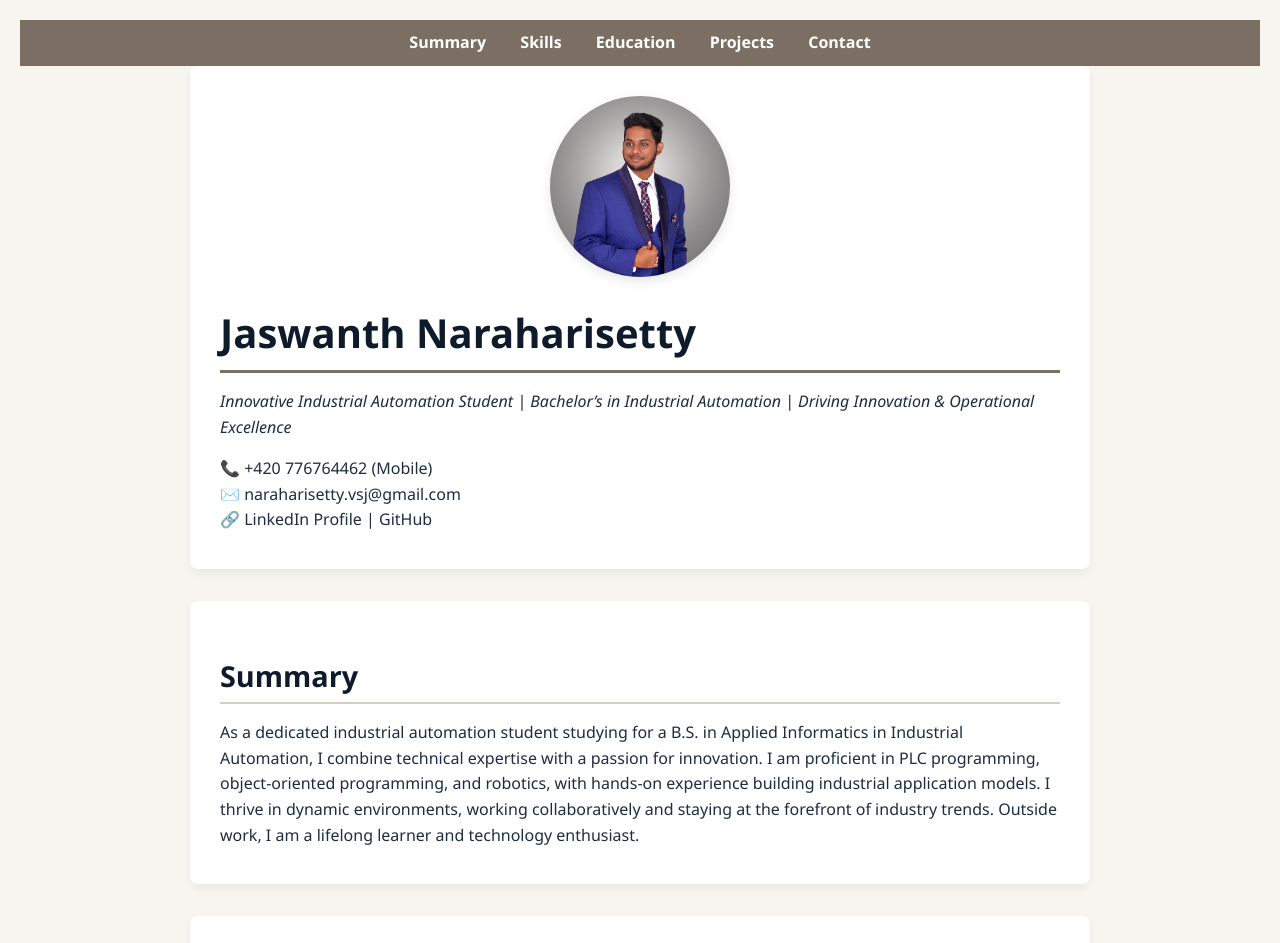
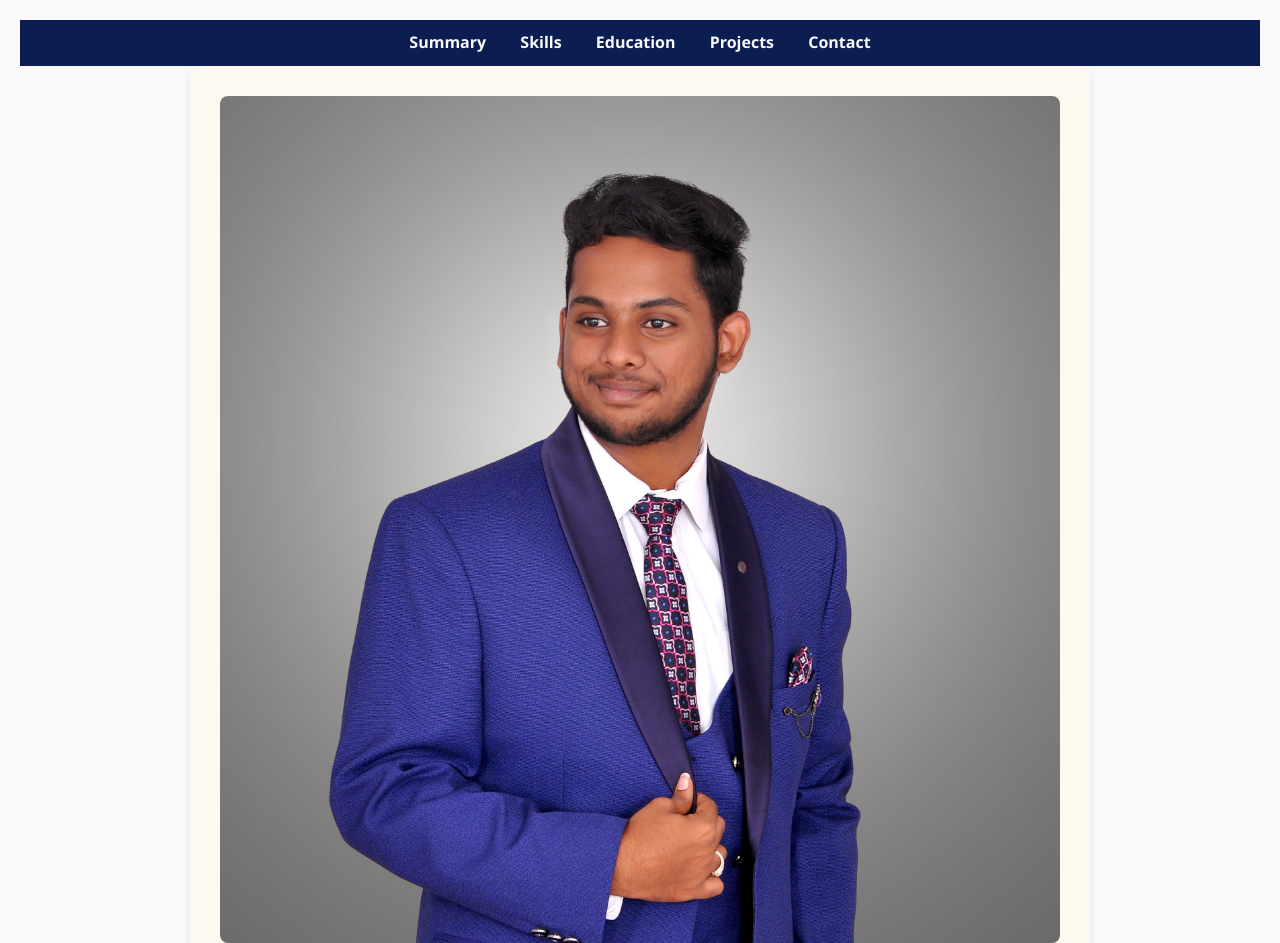
Before and after one commit to nvsj05/cv-site, a plain HTML site: page index.html in a window 1280 px wide. Shown: the top 943 px of the page. Drawn offline with Linux system fonts and the light colour scheme.

```diff
--- a/index.html
+++ b/index.html
@@ -17,23 +17,22 @@
     font-family: 'Segoe UI', Tahoma, Geneva, Verdana, sans-serif;
     margin: 0;
     padding: 20px;
-    background: #f8f5f0; /* lighter beige */
-    color: #1C2D40; /* subtle dark navy */
+    background: #f9fafb; /* very light soft gray */
+    color: #0b1d51; /* very dark navy blue */
     line-height: 1.6;
   }
 
   a {
-    color: #1C2D40; /* dark navy links */
+    color: #d35400; /* burnt orange */
     text-decoration: none;
   }
 
   a:hover {
-    color: #587291; /* steel blue hover */
     text-decoration: underline;
   }
 
   nav {
-    background: #7B6F63; /* warm taupe */
+    background: #0b1d51; /* dark navy for nav */
     text-align: center;
     padding: 10px 0;
     position: sticky;
@@ -42,7 +41,7 @@
   }
 
   nav a {
-    color: white;
+    color: #f9fafb; /* light gray for nav links */
     font-weight: bold;
     margin: 0 15px;
     text-decoration: none;
@@ -53,20 +52,20 @@
   }
 
   h1, h2, h3 {
-    color: #0D1B2A; /* deep blue headers */
+    color: #0b1d51;
     margin-top: 1.5rem;
     margin-bottom: 0.5rem;
   }
 
   h1 {
     font-size: 2.5rem;
-    border-bottom: 3px solid #7B6F63; /* taupe border */
+    border-bottom: 3px solid #d35400; /* burnt orange underline */
     padding-bottom: 0.3rem;
   }
 
   h2 {
     font-size: 1.8rem;
-    border-bottom: 2px solid #d6cdbf; /* keep subtle */
+    border-bottom: 2px solid #d7bfa6; /* light orange-beige */
     padding-bottom: 0.2rem;
     margin-top: 2rem;
   }
@@ -75,35 +74,18 @@
     font-size: 1.2rem;
     margin-top: 1rem;
     margin-bottom: 0.2rem;
-    color: #7B6F63; /* taupe headings */
+    color: #d35400;
   }
 
   section {
-    max-width: 900px;
-    margin: 0 auto 2rem auto;
-    background: white;
-    padding: 20px 30px;
-    border-radius: 8px;
-    box-shadow: 0 4px 8px rgba(0,0,0,0.05);
-  }
+  max-width: 900px;
+  margin: 0 auto 2rem auto;
+  background: #fef9f0; /* creamy off-white */
+  padding: 20px 30px;
+  border-radius: 8px;
+  box-shadow: 0 4px 8px rgba(11, 29, 81, 0.1); /* subtle navy shadow */
+}
 
-  /* Image sizing */
-  img {
-    max-width: 100%;
-    border-radius: 8px;
-    margin: 10px 0;
-  }
-
-  /* New profile pic class for specific size + roundness + subtle shadow */
-  .profile-pic {
-    width: 180px;
-    border-radius: 50%;
-    margin-top: 10px;
-    box-shadow: 0 4px 12px rgba(0,0,0,0.1);
-    display: block;
-    margin-left: auto;
-    margin-right: auto;
-  }
 
   .contact-form input, .contact-form textarea {
     width: 100%;
@@ -114,7 +96,7 @@
   }
 
   .contact-form button {
-    background: #7B6F63; /* taupe button */
+    background: #d35400;
     color: white;
     padding: 10px 20px;
     border: none;
@@ -124,7 +106,7 @@
   }
 
   .contact-form button:hover {
-    background: #5b4f43;
+    background: #a84300; /* darker burnt orange */
   }
 
   .skills-list, .hobbies-list {
@@ -137,7 +119,7 @@
   }
 
   .skills-list li, .hobbies-list li {
-    background: #7B6F63; /* taupe pills */
+    background: #d35400;
     color: white;
     padding: 6px 12px;
     border-radius: 20px;
@@ -149,11 +131,17 @@
     margin-right: 15px;
     text-decoration: none;
     font-weight: bold;
-    color: #7B6F63;
+    color: #d35400;
   }
 
   .social-icons a:hover {
-    color: #5b4f43;
+    color: #a84300;
+  }
+
+  img {
+    max-width: 100%;
+    border-radius: 8px;
+    margin: 10px 0;
   }
 
   @media (max-width: 600px) {
@@ -163,11 +151,6 @@
 
     section {
       padding: 15px 20px;
-    }
-
-    /* Smaller profile pic on mobile */
-    .profile-pic {
-      width: 140px;
     }
   }
 </style>
```
